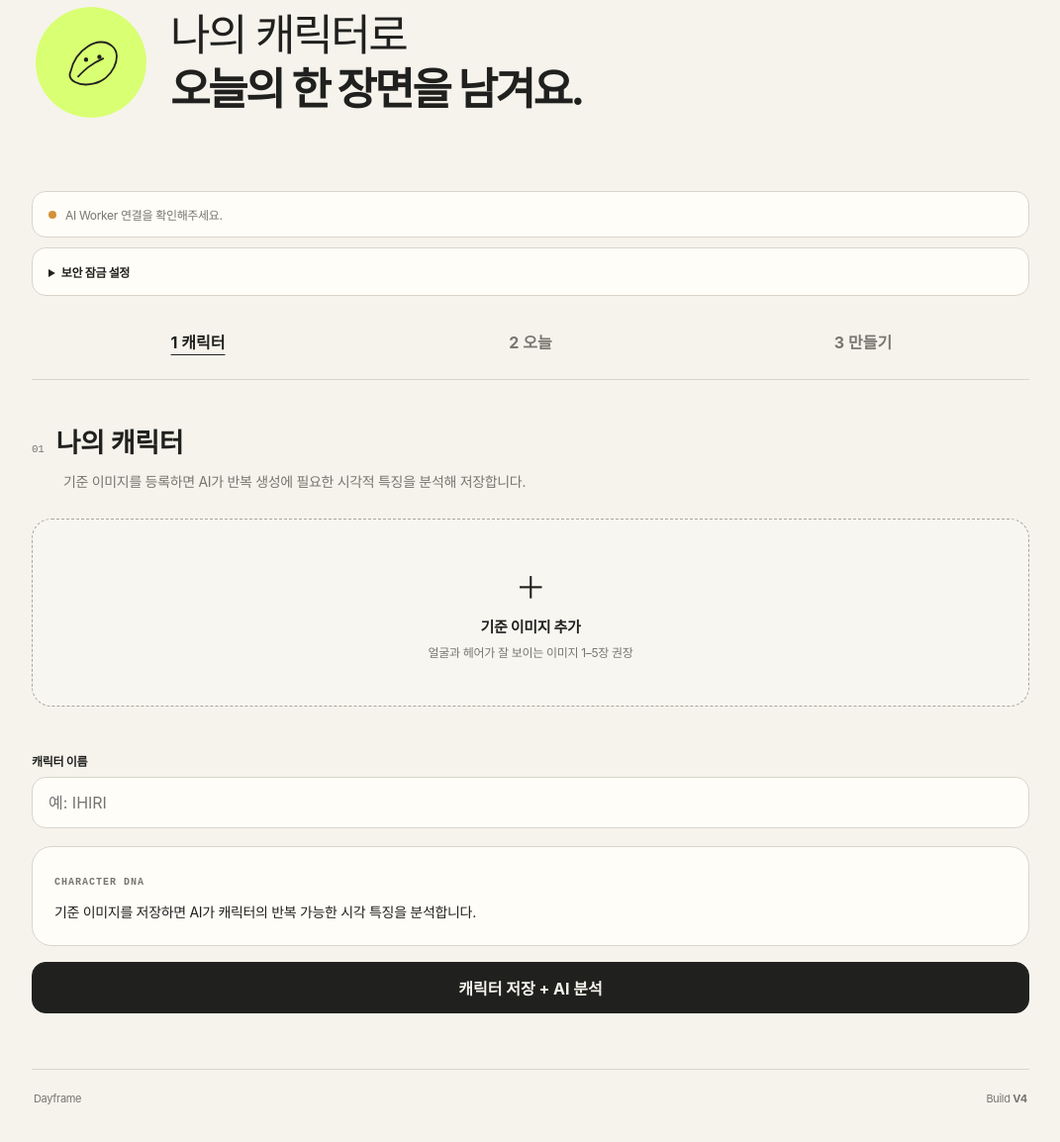
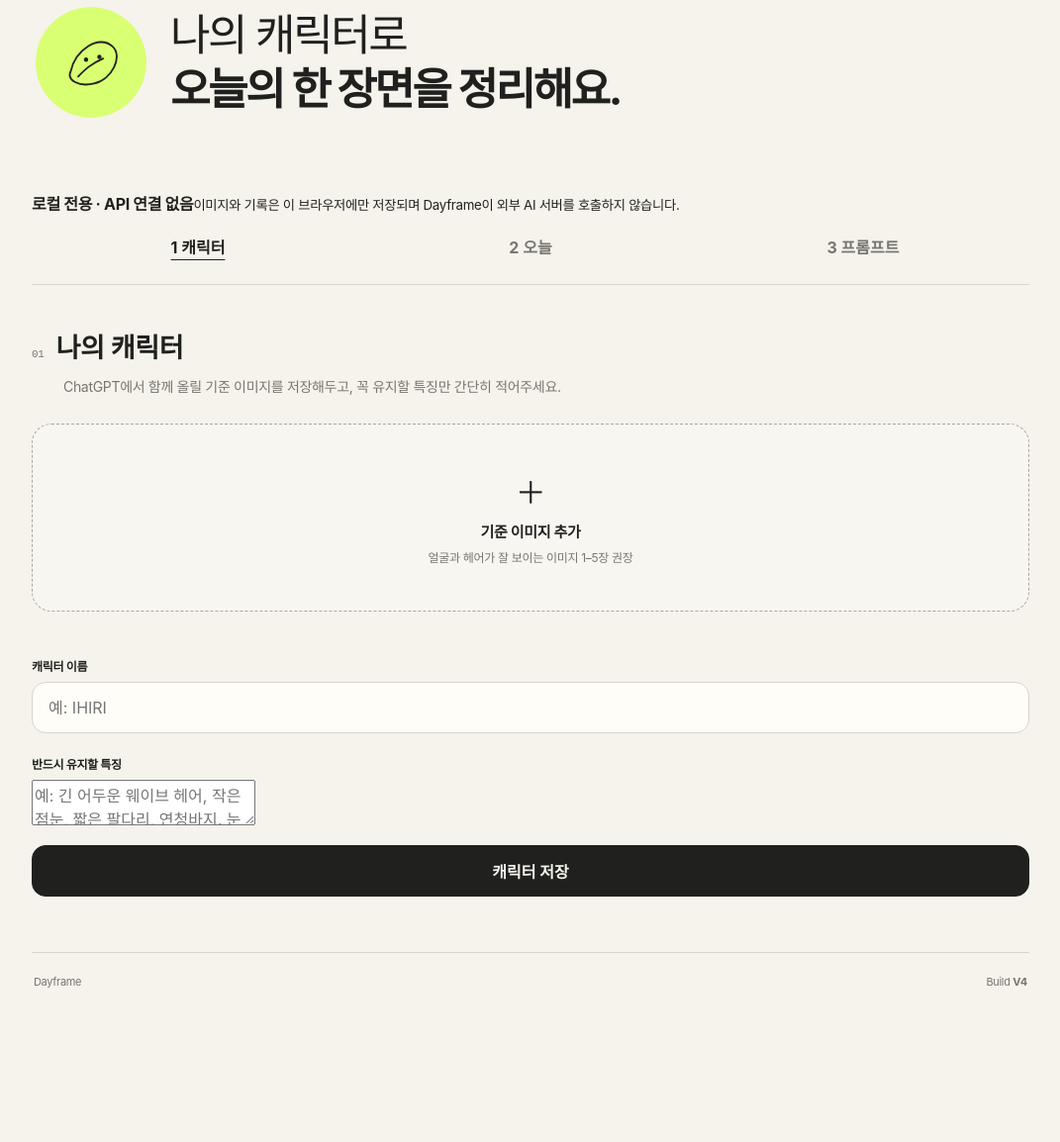
Before and after one commit to continuingrace/dayframe, a plain HTML site: page index.html in a window 1280 px wide. Shown: the part 168-1322 px from the top of the page at 99% size, without its empty margins (104-1175 px from the left). After the commit the page ends 1217 px from the top, so only its background shows below. Drawn offline with Linux system fonts and the light colour scheme; no server answers.

Commit message:
V5: switch Dayframe to local prompt workflow

```diff
--- a/index.html
+++ b/index.html
@@ -1,11 +1,10 @@
 <!doctype html>
-<html lang="ko"><head><meta charset="UTF-8"/><meta name="viewport" content="width=device-width,initial-scale=1,viewport-fit=cover"/><meta name="theme-color" content="#f6f3ec"/><meta name="apple-mobile-web-app-capable" content="yes"/><meta name="apple-mobile-web-app-status-bar-style" content="default"/><meta name="apple-mobile-web-app-title" content="Dayframe"/><meta name="description" content="나의 캐릭터로 하루의 장면을 기록하는 그림일기"/><meta property="og:title" content="Dayframe"/><meta property="og:description" content="오늘을 한 장면으로 남겨요."/><meta property="og:image" content="./assets/dayframe-share.svg"/><link rel="manifest" href="./manifest.webmanifest"/><link rel="apple-touch-icon" href="./assets/dayframe-icon.svg"/><link rel="icon" href="./assets/dayframe-icon.svg" type="image/svg+xml"/><link rel="stylesheet" href="./styles.css?v=4"/><title>Dayframe</title></head>
-<body><div class="app-shell"><header class="topbar"><div><p class="eyebrow">CHARACTER DIARY</p><h1>Dayframe</h1></div><div class="version" id="versionBadge">V4</div></header><main>
-<section class="hero"><div class="hero-mark" aria-hidden="true"><svg viewBox="0 0 96 96"><path d="M25 57c7-24 34-39 48-25 12 12-3 37-23 40-17 3-30-6-25-15Z"/><path d="M33 63c8-7 15-13 29-18"/><circle cx="43" cy="45" r="2.4"/><circle cx="58" cy="43" r="2.4"/></svg></div><p>나의 캐릭터로<br><strong>오늘의 한 장면을 남겨요.</strong></p></section>
-<div class="ai-status" id="aiStatus"><span class="ai-dot"></span><span id="aiStatusText">AI 연결 확인 중…</span></div>
-<details class="security-card"><summary>보안 잠금 설정</summary><div class="security-body"><p>Cloudflare의 <strong>DAYFRAME_APP_TOKEN</strong>과 같은 잠금키를 입력하세요. 이 값은 이 기기에만 저장되고 GitHub에는 저장되지 않습니다.</p><input class="text-field" id="appToken" type="password" autocomplete="off" placeholder="개인 잠금키"/><button class="secondary compact" id="saveAppToken">이 기기에 잠금키 저장</button><small id="lockStatus"></small></div></details>
-<nav class="step-tabs" aria-label="제작 단계"><button class="tab active" data-target="character">1 캐릭터</button><button class="tab" data-target="diary">2 오늘</button><button class="tab" data-target="create">3 만들기</button></nav>
-<section class="panel active" id="character"><div class="section-heading"><div><span class="step">01</span><h2>나의 캐릭터</h2></div><p>기준 이미지를 등록하면 AI가 반복 생성에 필요한 시각적 특징을 분석해 저장합니다.</p></div><label class="upload-card" for="characterInput"><input id="characterInput" type="file" accept="image/*" multiple hidden/><span class="upload-plus">＋</span><strong>기준 이미지 추가</strong><small>얼굴과 헤어가 잘 보이는 이미지 1–5장 권장</small></label><div class="thumbs" id="thumbs"></div><label class="field-label" for="characterName">캐릭터 이름</label><input class="text-field" id="characterName" placeholder="예: IHIRI"/><div class="info-card"><span>CHARACTER DNA</span><p id="dnaText">기준 이미지를 저장하면 AI가 캐릭터의 반복 가능한 시각 특징을 분석합니다.</p></div><button class="primary" id="saveCharacter">캐릭터 저장 + AI 분석</button><div class="save-status hidden" id="saveStatus" role="status"><div class="status-dot"></div><div><strong id="saveStatusTitle">캐릭터 저장 완료</strong><p id="saveStatusText"></p></div></div></section>
-<section class="panel" id="diary"><div class="section-heading"><div><span class="step">02</span><h2>오늘의 기록</h2></div><p>길게 정리하지 않아도 괜찮아요. 오늘 있었던 일을 편하게 적어주세요.</p></div><textarea id="diaryText" class="diary-field" placeholder="오늘은 어떤 하루였나요?"></textarea><div class="choice-group"><span class="field-label">기록 방식</span><div class="segmented"><button class="choice active" data-mode="single">1컷 그림일기</button><button class="choice" data-mode="four">4컷 만화</button></div></div><button class="primary" id="makeHighlight">하이라이트 뽑기</button><div class="highlight-card hidden" id="highlightCard"><span>오늘의 장면</span><p id="highlightText"></p></div></section>
-<section class="panel" id="create"><div class="section-heading"><div><span class="step">03</span><h2>장면 만들기</h2></div><p>저장한 캐릭터 기준 이미지와 Character DNA를 함께 사용해 장면을 생성합니다.</p></div><div class="workspace"><div class="preview-wrap"><div class="preview" id="preview"><div class="preview-placeholder" id="previewPlaceholder"><svg viewBox="0 0 96 96"><path d="M25 57c7-24 34-39 48-25 12 12-3 37-23 40-17 3-30-6-25-15Z"/><path d="M33 63c8-7 15-13 29-18"/></svg><strong>오늘의 장면</strong><small>생성 이미지 미리보기</small></div><img class="generated-image hidden" id="generatedImage" alt="생성된 오늘의 장면"/><div class="preview-caption" id="previewCaption">오늘의 기록</div></div></div><div class="controls"><div class="control-card"><label>캡션 <input id="captionInput" value="오늘의 기록"/></label><label>글자 크기 <input id="fontSize" type="range" min="14" max="34" value="20"/></label><label>자간 <input id="letterSpacing" type="range" min="-1" max="6" value="0" step="0.2"/></label><label>행간 <input id="lineHeight" type="range" min="1" max="2" value="1.4" step="0.05"/></label></div><button class="primary" id="generateScene">오늘의 장면 생성</button><p class="action-status hidden" id="generateStatus"></p><button class="secondary" id="resetDraft">초기화</button></div></div></section>
-</main><footer><span>Dayframe</span><span>Build <strong id="footerVersion">V4</strong></span></footer></div><div class="update-toast hidden" id="updateToast">새 버전을 확인했습니다. <button id="refreshApp">새로고침</button></div><script src="./app.js?v=4"></script></body></html>
+<html lang="ko"><head><meta charset="UTF-8"/><meta name="viewport" content="width=device-width,initial-scale=1,viewport-fit=cover"/><meta name="theme-color" content="#f6f3ec"/><meta name="apple-mobile-web-app-capable" content="yes"/><meta name="apple-mobile-web-app-status-bar-style" content="default"/><meta name="apple-mobile-web-app-title" content="Dayframe"/><meta name="description" content="오늘의 기록을 ChatGPT 이미지 생성용 프롬프트로 정리하는 개인 그림일기 도구"/><meta property="og:title" content="Dayframe"/><meta property="og:description" content="오늘을 한 장면으로 정리해요."/><meta property="og:image" content="./assets/dayframe-share.svg"/><link rel="manifest" href="./manifest.webmanifest"/><link rel="apple-touch-icon" href="./assets/dayframe-icon.svg"/><link rel="icon" href="./assets/dayframe-icon.svg" type="image/svg+xml"/><link rel="stylesheet" href="./styles.css?v=5"/><title>Dayframe</title></head>
+<body><div class="app-shell"><header class="topbar"><div><p class="eyebrow">CHARACTER DIARY</p><h1>Dayframe</h1></div><div class="version" id="versionBadge">V5</div></header><main>
+<section class="hero"><div class="hero-mark" aria-hidden="true"><svg viewBox="0 0 96 96"><path d="M25 57c7-24 34-39 48-25 12 12-3 37-23 40-17 3-30-6-25-15Z"/><path d="M33 63c8-7 15-13 29-18"/><circle cx="43" cy="45" r="2.4"/><circle cx="58" cy="43" r="2.4"/></svg></div><p>나의 캐릭터로<br><strong>오늘의 한 장면을 정리해요.</strong></p></section>
+<div class="local-status"><span class="local-dot"></span><div><strong>로컬 전용 · API 연결 없음</strong><small>이미지와 기록은 이 브라우저에만 저장되며 Dayframe이 외부 AI 서버를 호출하지 않습니다.</small></div></div>
+<nav class="step-tabs" aria-label="제작 단계"><button class="tab active" data-target="character">1 캐릭터</button><button class="tab" data-target="diary">2 오늘</button><button class="tab" data-target="create">3 프롬프트</button></nav>
+<section class="panel active" id="character"><div class="section-heading"><div><span class="step">01</span><h2>나의 캐릭터</h2></div><p>ChatGPT에서 함께 올릴 기준 이미지를 저장해두고, 꼭 유지할 특징만 간단히 적어주세요.</p></div><label class="upload-card" for="characterInput"><input id="characterInput" type="file" accept="image/*" multiple hidden/><span class="upload-plus">＋</span><strong>기준 이미지 추가</strong><small>얼굴과 헤어가 잘 보이는 이미지 1–5장 권장</small></label><div class="thumbs" id="thumbs"></div><label class="field-label" for="characterName">캐릭터 이름</label><input class="text-field" id="characterName" placeholder="예: IHIRI"/><label class="field-label" for="characterNotes">반드시 유지할 특징</label><textarea class="notes-field" id="characterNotes" placeholder="예: 긴 어두운 웨이브 헤어, 작은 점눈, 짧은 팔다리, 연청바지. 눈동자/하이라이트 추가 금지."></textarea><button class="primary" id="saveCharacter">캐릭터 저장</button><div class="save-status hidden" id="saveStatus" role="status"><div class="status-dot"></div><div><strong id="saveStatusTitle">캐릭터 저장 완료</strong><p id="saveStatusText"></p></div></div></section>
+<section class="panel" id="diary"><div class="section-heading"><div><span class="step">02</span><h2>오늘의 기록</h2></div><p>오늘 있었던 일을 편하게 적으면, 장면으로 쓰기 좋은 핵심 문장을 먼저 추려드립니다.</p></div><textarea id="diaryText" class="diary-field" placeholder="오늘은 어떤 하루였나요?"></textarea><div class="choice-group"><span class="field-label">기록 방식</span><div class="segmented"><button class="choice active" data-mode="single">1컷 그림일기</button><button class="choice" data-mode="four">4컷 만화</button></div></div><button class="primary" id="makeHighlight">하이라이트 뽑기</button><div class="highlight-card hidden" id="highlightCard"><span>오늘의 장면</span><textarea id="highlightText" class="highlight-editor"></textarea><small>자동으로 추린 내용이므로 마음에 들지 않으면 직접 고쳐도 됩니다.</small></div></section>
+<section class="panel" id="create"><div class="section-heading"><div><span class="step">03</span><h2>최종 프롬프트</h2></div><p>아래 프롬프트를 복사한 뒤 ChatGPT에서 기준 이미지와 함께 붙여넣어 이미지를 생성하세요.</p></div><div class="prompt-guide"><strong>사용 순서</strong><p>① ChatGPT에서 새 대화 열기 → ② 저장해둔 기준 이미지 업로드 → ③ 아래 프롬프트 붙여넣기 → ④ 이미지 생성</p></div><textarea id="finalPrompt" class="prompt-field" placeholder="하이라이트를 만든 뒤 최종 프롬프트를 생성해주세요."></textarea><button class="primary" id="buildPrompt">최종 프롬프트 만들기</button><button class="secondary" id="copyPrompt">프롬프트 복사</button><a class="secondary link-button" href="https://chatgpt.com/" target="_blank" rel="noopener noreferrer">ChatGPT 열기</a><p class="copy-status hidden" id="copyStatus"></p><button class="secondary quiet" id="resetDraft">오늘 기록 초기화</button></section>
+</main><footer><span>Dayframe</span><span>Build <strong id="footerVersion">V5</strong></span></footer></div><div class="update-toast hidden" id="updateToast">새 버전을 확인했습니다. <button id="refreshApp">새로고침</button></div><script src="./app.js?v=5"></script></body></html>
```
